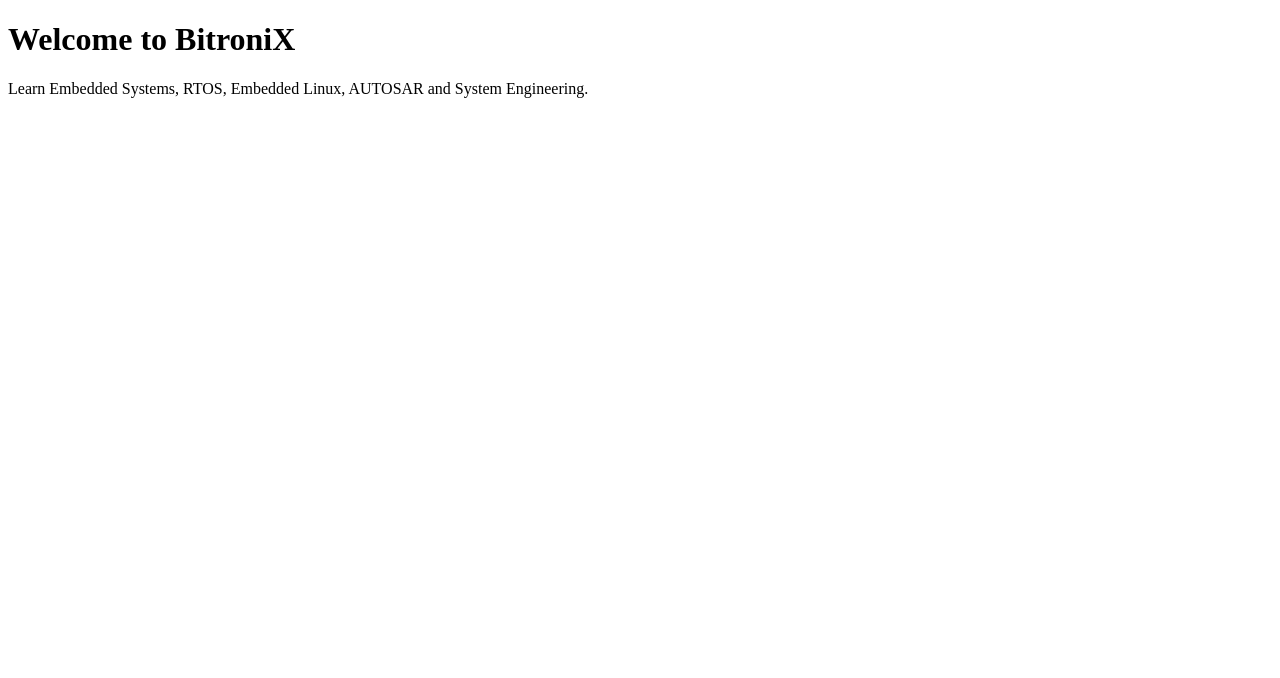
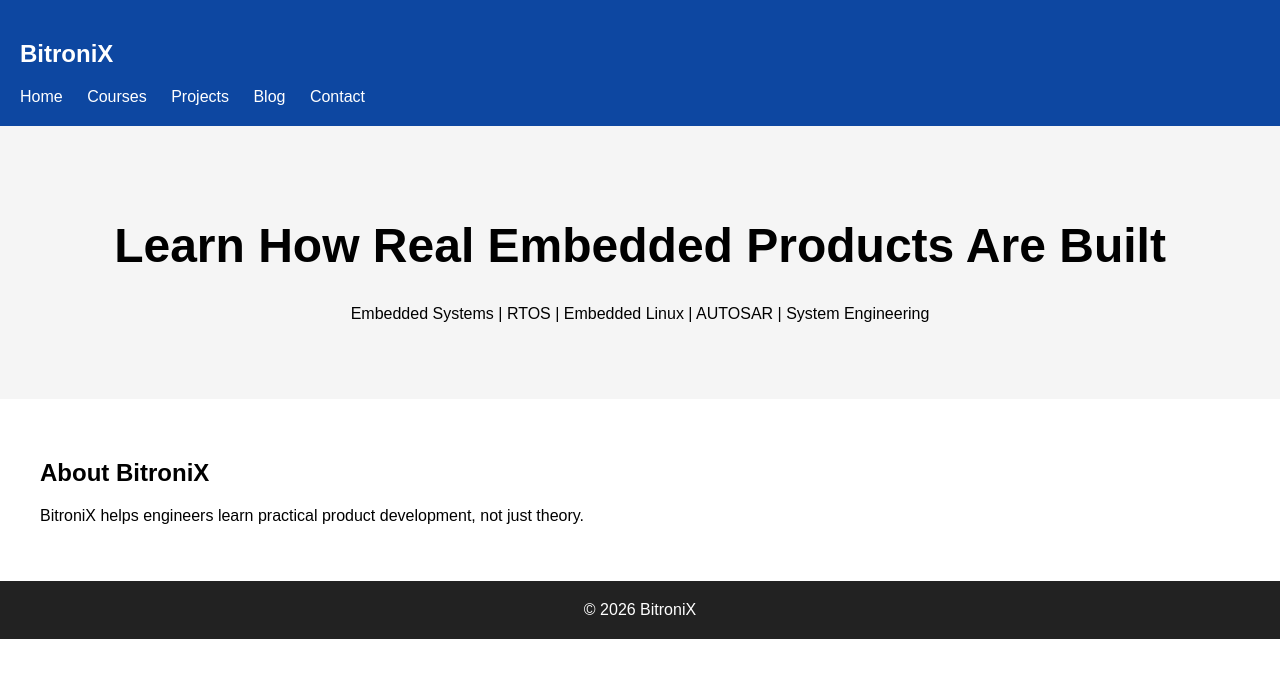
Before and after one commit to bitronix-buid/bitronix, a plain HTML site: page index.html in a window 1280 px wide. Drawn offline with Linux system fonts and the light colour scheme.

Commit message:
Update index.html

```diff
--- a/index.html
+++ b/index.html
@@ -1,18 +1,100 @@
 <!DOCTYPE html>
 <html>
+
 <head>
     <title>BitroniX Embedded Academy</title>
+
+    <style>
+
+        body{
+            font-family: Arial, sans-serif;
+            margin:0;
+            padding:0;
+        }
+
+        header{
+            background:#0d47a1;
+            color:white;
+            padding:20px;
+        }
+
+        nav{
+            margin-top:10px;
+        }
+
+        nav a{
+            color:white;
+            text-decoration:none;
+            margin-right:20px;
+        }
+
+        .hero{
+            padding:60px;
+            text-align:center;
+            background:#f5f5f5;
+        }
+
+        .hero h1{
+            font-size:48px;
+        }
+
+        .section{
+            padding:40px;
+        }
+
+        footer{
+            background:#222;
+            color:white;
+            text-align:center;
+            padding:20px;
+        }
+
+    </style>
+
 </head>
 
 <body>
 
-<h1>Welcome to BitroniX</h1>
+<header>
 
-<p>
-Learn Embedded Systems, RTOS,
-Embedded Linux, AUTOSAR and
-System Engineering.
-</p>
+    <h2>BitroniX</h2>
+
+    <nav>
+        <a href="#">Home</a>
+        <a href="#">Courses</a>
+        <a href="#">Projects</a>
+        <a href="#">Blog</a>
+        <a href="#">Contact</a>
+    </nav>
+
+</header>
+
+<div class="hero">
+
+    <h1>Learn How Real Embedded Products Are Built</h1>
+
+    <p>
+        Embedded Systems | RTOS | Embedded Linux | AUTOSAR | System Engineering
+    </p>
+
+</div>
+
+<div class="section">
+
+    <h2>About BitroniX</h2>
+
+    <p>
+        BitroniX helps engineers learn practical product development,
+        not just theory.
+    </p>
+
+</div>
+
+<footer>
+
+    © 2026 BitroniX
+
+</footer>
 
 </body>
 </html>
```
